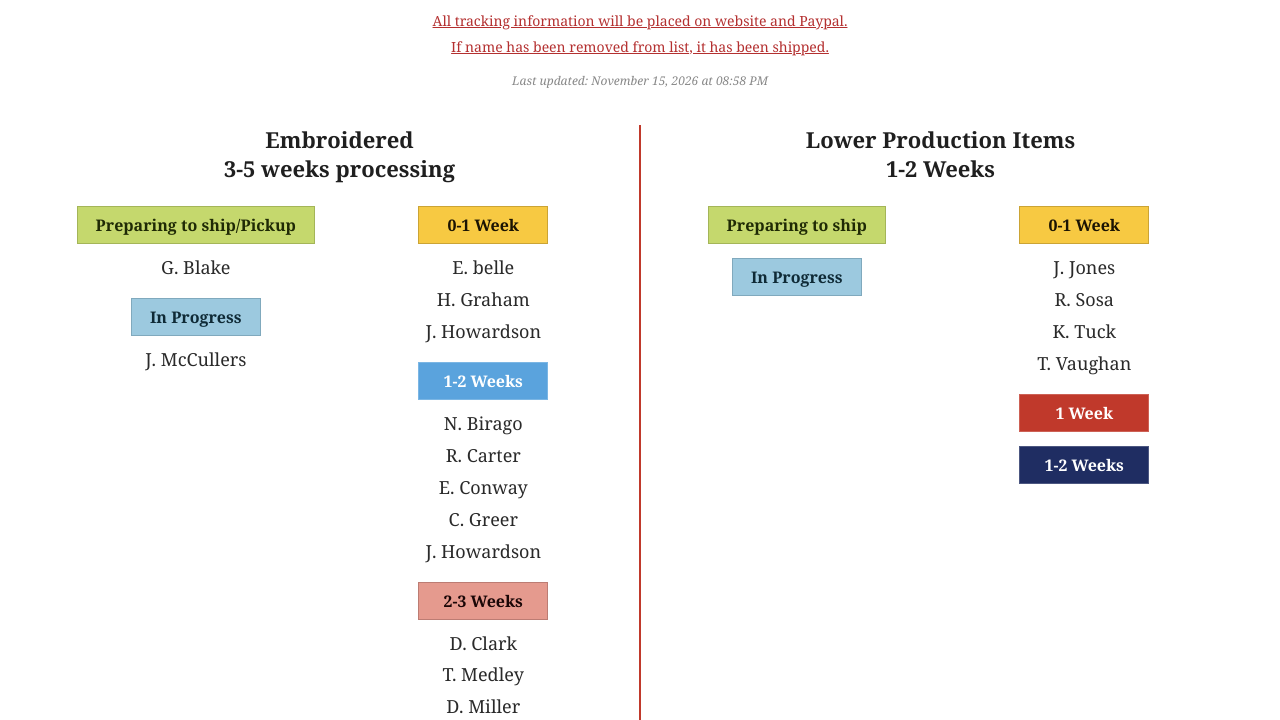
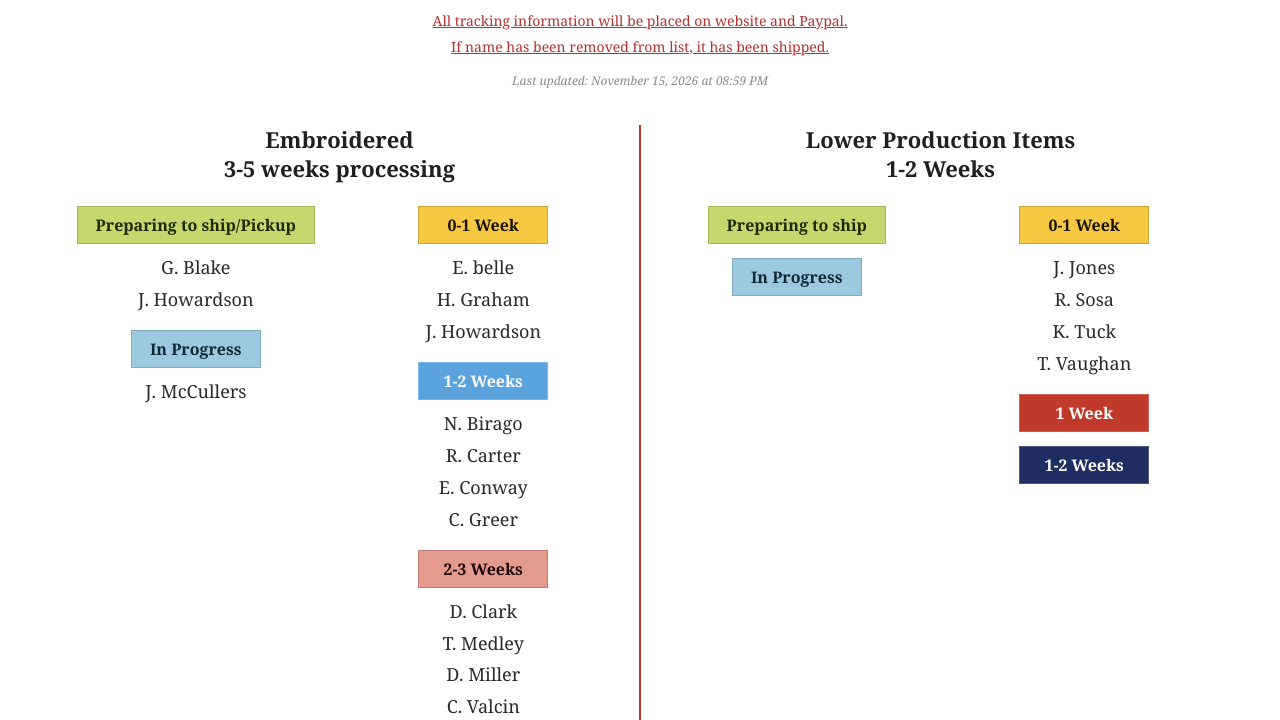
Before and after one commit to kruzkontrol/kanework-status, a plain HTML site: page index.html in a window 1280 px wide. Shown: the part 76-796 px from the top of the page. Drawn offline with Linux system fonts and the light colour scheme.

Commit message:
Update status page

```diff
--- a/index.html
+++ b/index.html
@@ -138,7 +138,7 @@
     <h1>Estimated Production Time</h1>
     <p class='subtitle'>All tracking information will be placed on website and Paypal.</p>
     <p class='subtitle'>If name has been removed from list, it has been shipped.</p>
-    <p class='last-updated'>Last updated: November 15, 2026 at 08:58 PM</p>
+    <p class='last-updated'>Last updated: November 15, 2026 at 08:59 PM</p>
   </div>
   <div class='columns'>
     <div class='column embroidery'>
@@ -149,6 +149,7 @@
         <span class='pill' style='background:#C5D86D;color:#1F2A05;border-color:#1F2A0533;'>Preparing to ship/Pickup</span>
         <div class='names'>
           <div class='name'>G. Blake</div>
+          <div class='name'>J. Howardson</div>
         </div>
       </div>
       <div class='bucket-block'>
@@ -174,7 +175,6 @@
           <div class='name'>R. Carter</div>
           <div class='name'>E. Conway</div>
           <div class='name'>C. Greer</div>
-          <div class='name'>J. Howardson</div>
         </div>
       </div>
       <div class='bucket-block'>
```
